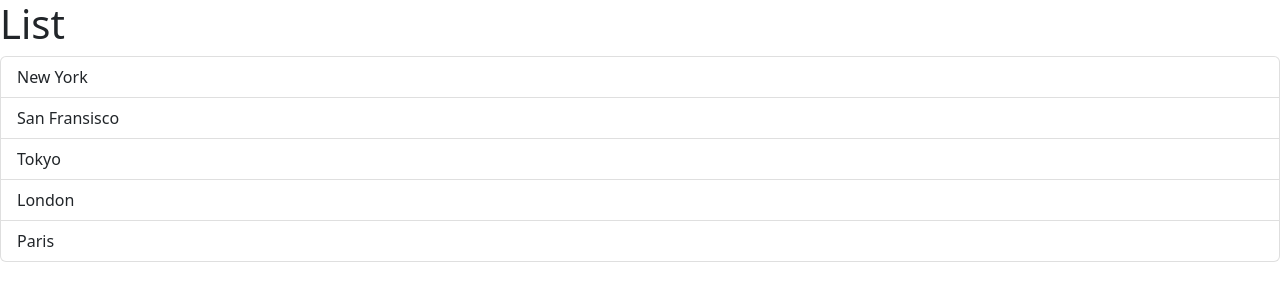
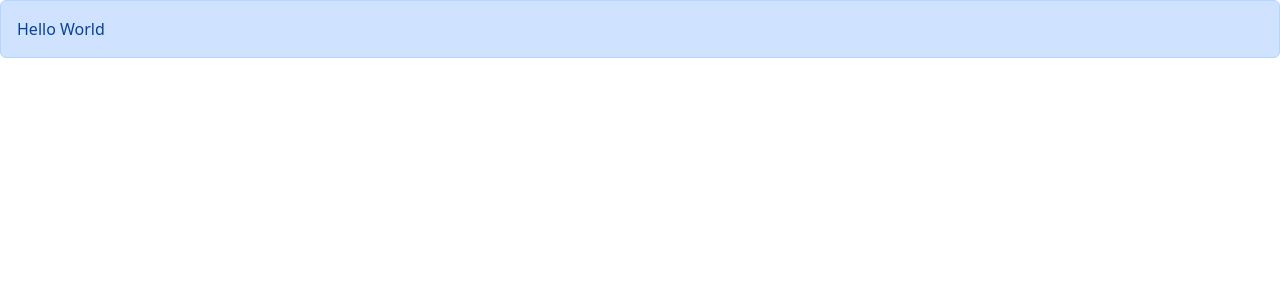
Before and after one commit to sharonkamalkothapalli/AseAssignmenr3, a React (Vite) app: page / in a window 1280 px wide. Shown: the top 300 px of the page. Built offline with nearby package versions, Linux system fonts and the light colour scheme.

Commit message:
passing children

```diff
--- a/src/App.tsx
+++ b/src/App.tsx
@@ -1,19 +1,34 @@
-import ListGroup from "./components/ListGroup";
-// import { Fragment } from "react/jsx-runtime";
+// import ListGroup from "./components/ListGroup";
+// // import { Fragment } from "react/jsx-runtime";
+
+import Alert from "./components/Alert";
+
+// function App() {
+//   let items = ["New York", "San Fransisco", "Tokyo", "London", "Paris"];
+
+//   const hadnleSelectItem = (item: string) => {
+//     console.log(item);
+//   };
+//   return (
+//     <div>
+//       <ListGroup
+//         items={items}
+//         heading={"Cities"}
+//         onSelectItem={hadnleSelectItem}
+//       />
+//     </div>
+//   );
+// }
+
+// export default App;
 
 function App() {
-  let items = ["New York", "San Fransisco", "Tokyo", "London", "Paris"];
-
-  const hadnleSelectItem = (item: string) => {
-    console.log(item);
-  };
   return (
     <div>
-      <ListGroup
-        items={items}
-        heading={"Cities"}
-        onSelectItem={hadnleSelectItem}
-      />
+      {/* <Alert children="Hello World" /> */}
+      <Alert>
+        Hello <span>World</span>
+      </Alert>
     </div>
   );
 }
--- /dev/null
+++ b/src/components/Alert.tsx
@@ -0,0 +1,11 @@
+import { ReactNode } from "react";
+
+interface Props {
+  children: ReactNode;
+}
+
+const Alert = ({ children }: Props) => {
+  return <div className="alert alert-primary">{children}</div>;
+};
+
+export default Alert;
```
